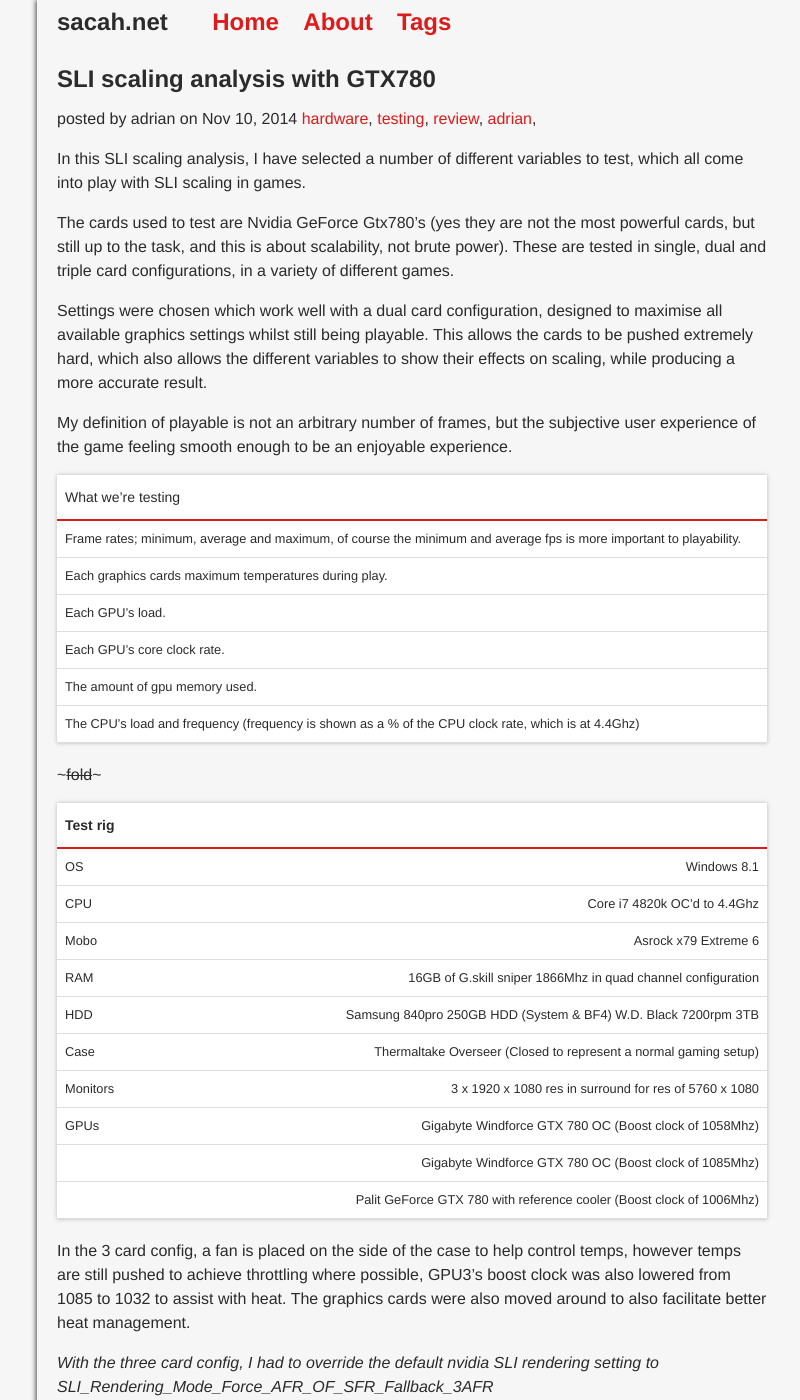
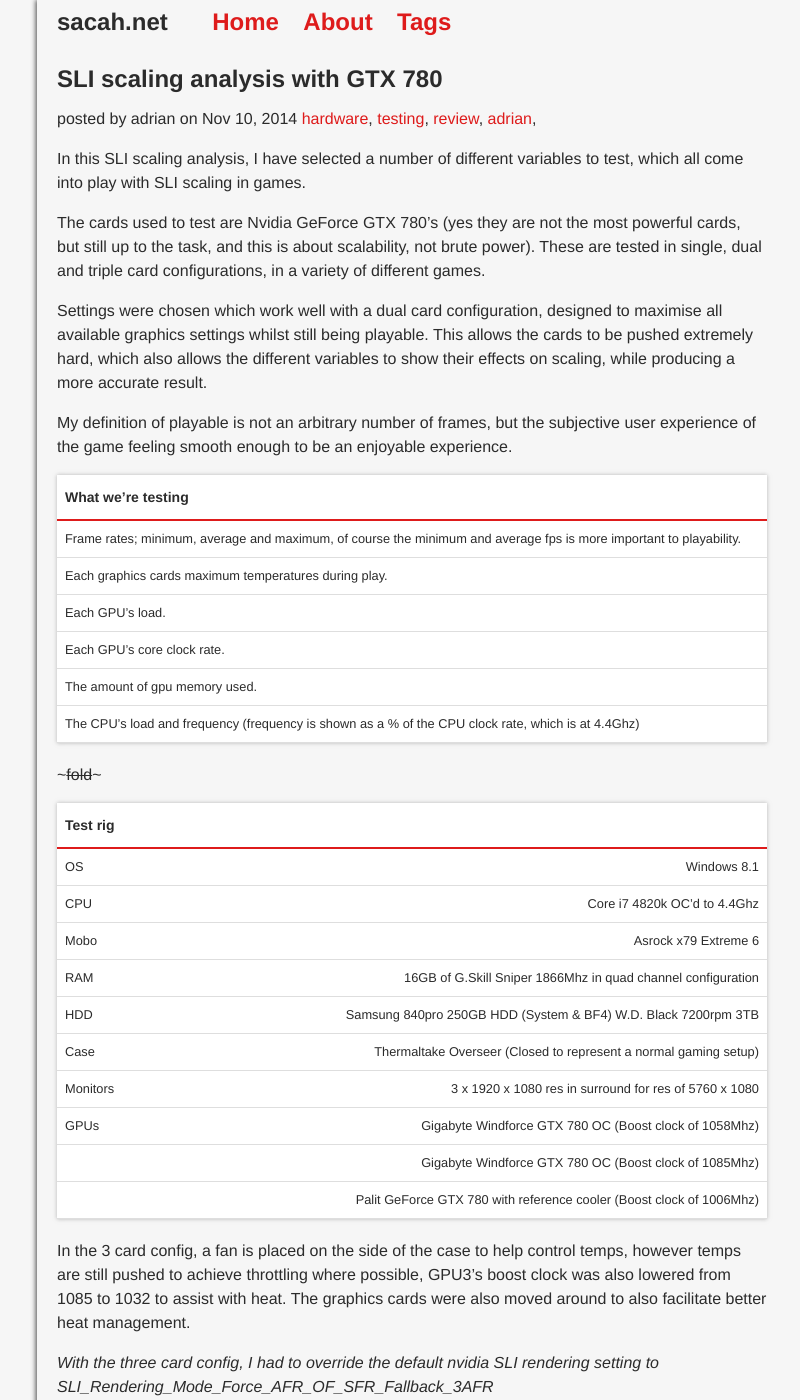
Before and after one commit to sacah/sacah.net-jekyll, a Jekyll site: the page built from _posts/2014-11-10-sli-scaling-analysis.md, in a window 1280 px wide and 1400 px high. Shown: the whole window, without its empty margins (278-1078 px from the left). Built offline with Jekyll 4.4.1, drawn with Linux system fonts in a browser that asks for light colours; comment, search, counter and statistics services are not loaded; some of the changed text lies outside the part shown.

Commit message:
Tweaks to SLI Scaling post

```diff
--- a/_config.yml
+++ b/_config.yml
@@ -7,6 +7,7 @@
 url: "http://sacah.net" # the base hostname & protocol for your site
 twitter_username: sacahnet
 github_username:  sacah
+permalink: /:year/:month/:title.html
 
 # Build settings
 markdown: kramdown
--- a/_layouts/tag_index.html
+++ b/_layouts/tag_index.html
@@ -8,7 +8,7 @@
             {% if tag == page.tag %}
                 <article>
                     <header>
-                        <h1><a href="/{{ post.url | prepend: site.baseurl }}">{{ post.title }}</a></h1>
+                        <h1><a href="{{ post.url | prepend: site.baseurl }}">{{ post.title }}</a></h1>
                     </header>
                     {% include post_content.html %}
                     <footer>
--- a/_posts/2014-11-10-sli-scaling-analysis.md
+++ b/_posts/2014-11-10-sli-scaling-analysis.md
@@ -1,6 +1,6 @@
 ---
 layout: post
-title: SLI scaling analysis with GTX780
+title: SLI scaling analysis with GTX 780
 date: '2014-11-10T09:03:18.534Z'
 author: adrian
 tags:
@@ -13,7 +13,7 @@
 
 In this SLI scaling analysis, I have selected a number of different variables to test, which all come into play with SLI scaling in games.
 
-The cards used to test are Nvidia GeForce Gtx780's (yes they are not the most powerful cards, but still up to the task, and this is about scalability, not brute power).
+The cards used to test are Nvidia GeForce GTX 780's (yes they are not the most powerful cards, but still up to the task, and this is about scalability, not brute power).
 These are tested in single, dual and triple card configurations, in a variety of different games.
 
 Settings were chosen which work well with a dual card configuration, designed to maximise all available graphics settings whilst still being playable.
@@ -22,7 +22,7 @@
 My definition of playable is not an arbitrary number of frames, but the subjective user experience of the game feeling smooth enough to be an enjoyable experience.
 
 |---
-| What we're testing
+| **What we're testing**
 |:-
 | Frame rates; minimum, average and maximum, of course the minimum and average fps is more important to playability.
 | Each graphics cards maximum temperatures during play.
@@ -39,7 +39,7 @@
 | OS | Windows 8.1
 | CPU | Core i7 4820k OC'd to 4.4Ghz
 | Mobo | Asrock x79 Extreme 6
-| RAM | 16GB of G.skill sniper 1866Mhz in quad channel configuration
+| RAM | 16GB of G.Skill Sniper 1866Mhz in quad channel configuration
 | HDD | Samsung 840pro 250GB HDD (System & BF4) W.D. Black 7200rpm 3TB
 | Case | Thermaltake Overseer (Closed to represent a normal gaming setup)
 | Monitors | 3 x 1920 x 1080 res in surround for res of 5760 x 1080
@@ -479,7 +479,7 @@
             <th>Min</th>
             <td>
                 <div class="graph-bar-hor graph-color-1" style="width: 95%"><span class="key">Triple</span><span class="result">252%</span></div>
-                <div class="graph-bar-hor graph-color-2" style="width: 71%"><span class="key">Dual</span><span class="result">190%</span></div>
+                <div class="graph-bar-hor graph-color-2" style="width: 79%"><span class="key">Dual</span><span class="result">210%</span></div>
                 <div class="graph-bar-hor graph-color-3" style="width: 37%"><span class="key">Single</span><span class="result">100%</span></div>
             </td>
         </tr>
```
Also changed, not shown: other parts of _posts/2014-11-10-sli-scaling-analysis.md (+8 -8 lines).
